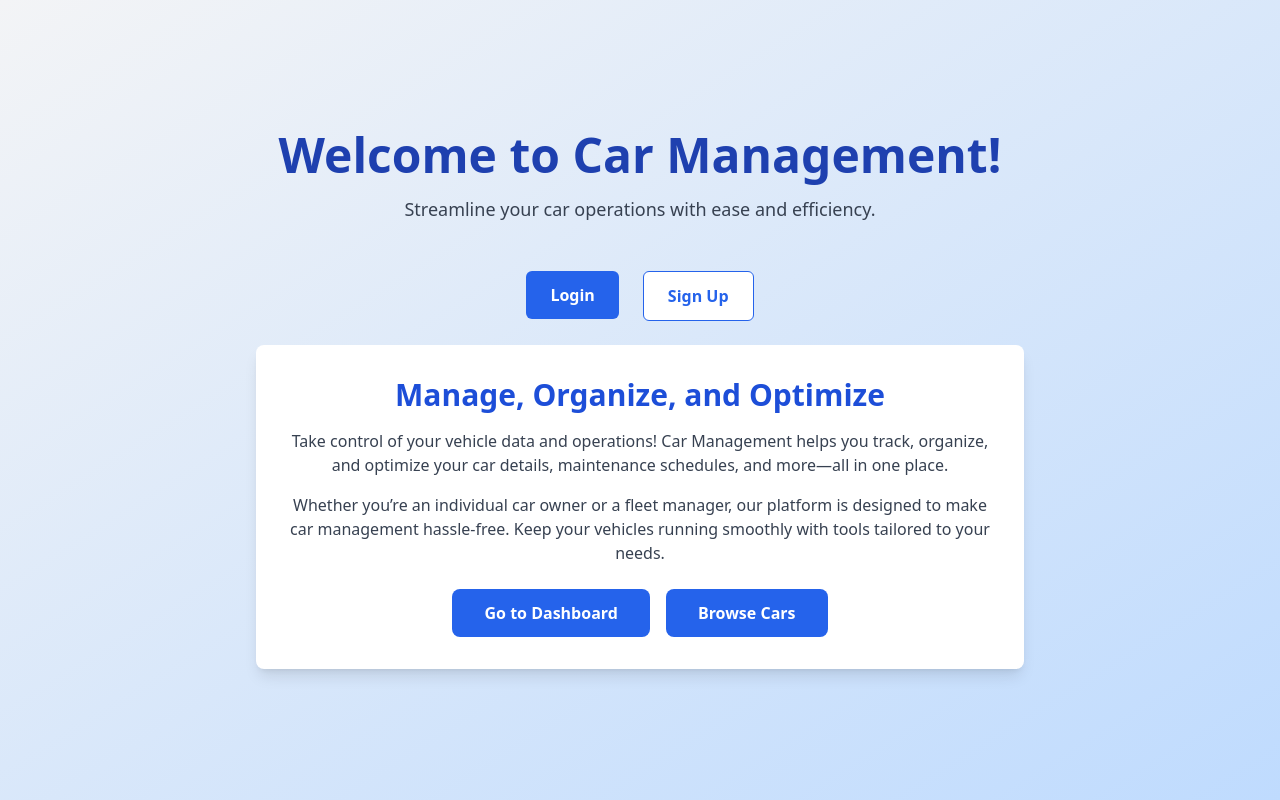
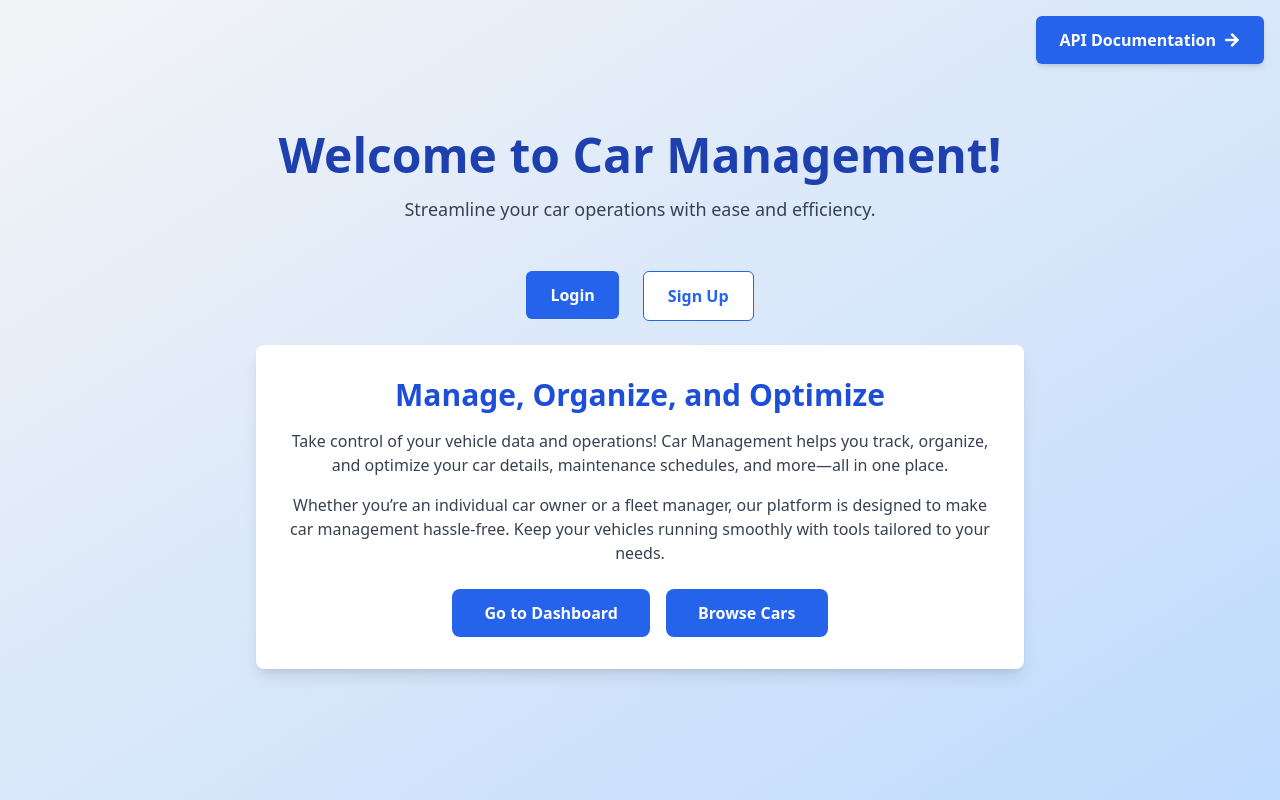
Before and after one commit to Arvindkumar7742/Car-management, a React (Create React App) app in the folder client/: page / in a window 1280 px wide. Built offline with nearby package versions, Linux system fonts and the light colour scheme.

Commit message:
added some changes in api routes and documentation link

```diff
--- a/client/src/pages/HomePage.jsx
+++ b/client/src/pages/HomePage.jsx
@@ -1,12 +1,24 @@
 import React, { useContext } from "react";
 import { Link } from "react-router-dom";
 import { UserContext } from "../ContextAPI/UserContext";
+import { FaArrowRight } from 'react-icons/fa';
 
 function HomePage() {
   const { user } = useContext(UserContext);
 
   return (
-    <div className="min-h-screen bg-gradient-to-br from-gray-100 to-blue-200 flex flex-col items-center justify-center">
+    <div className="min-h-screen bg-gradient-to-br from-gray-100 to-blue-200 flex flex-col items-center justify-center relative">
+      <a
+        href="https://documenter.getpostman.com/view/35356423/2sAY55Zx7X"
+        target="_blank"
+        rel="noopener noreferrer"
+        className="absolute top-4 right-4"
+      >
+        <button className="px-6 py-3 flex flex-row gap-2 justify-center items-center bg-blue-600 text-white font-bold rounded-md hover:bg-blue-700 transition duration-300 shadow-md">
+        <span>API Documentation</span> <FaArrowRight/>
+        </button>
+      </a>
+
       <header className="text-center mb-12">
         <h1 className="text-5xl font-bold text-blue-800 mb-4">Welcome to Car Management!</h1>
         <p className="text-lg text-gray-700">
--- a/client/src/services/api.js
+++ b/client/src/services/api.js
@@ -1,4 +1,4 @@
-const base_url = "https://car-management-t884.onrender.com";
+const base_url = "https://car-management-km71.onrender.com/api/v1";
 
 export const auth ={
     LOGIN_API: base_url + '/auth/login',
--- a/client/src/services/operations/authOperation.js
+++ b/client/src/services/operations/authOperation.js
@@ -34,6 +34,7 @@ export async function login(email, password) {
 
   const toastId = toast.loading("Loading...")
   try {
+    console.log("printing the login api::",auth.LOGIN_API);
     const res = await apiconnector("POST", auth.LOGIN_API, { email, password });
 
     console.log("res:::=====>>>>>", res);
```
